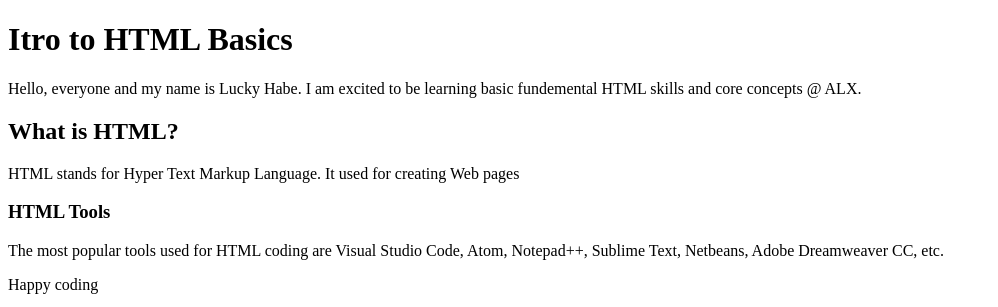
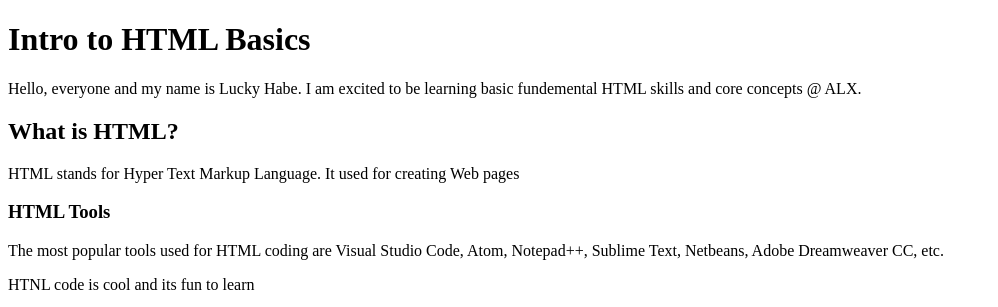
Before and after one commit to luckyhabe/My_First_Portfolio, a plain HTML site: page index.html in a window 1280 px wide. Shown: the top 307 px of the page, without its empty margins (0-998 px from the left). Drawn offline with Linux system fonts and the light colour scheme.

```diff
--- a/index.html
+++ b/index.html
@@ -6,7 +6,7 @@
 </head>
 <body>
 
-<h1>Itro to HTML Basics</h1>
+<h1>Intro to HTML Basics</h1>
 <p>Hello, everyone and my name is Lucky Habe. I am excited to be learning basic fundemental HTML skills and core
     concepts @ ALX.</p>
 
@@ -16,7 +16,7 @@
 <h3>HTML Tools</h3>
 <p>The most popular tools used for HTML coding are Visual Studio Code, Atom, Notepad++, Sublime Text, Netbeans, Adobe Dreamweaver CC, etc.</p>
 
-<P>Happy coding</P>
+<P>HTNL code is cool and its fun to learn</P>
 
 <a href="https://i.ibb.co/gTDZZT8/ALX-Logo-07.png"><img src="ALX-Logo-07.png" alt="ALX logo"></a>
 
```
